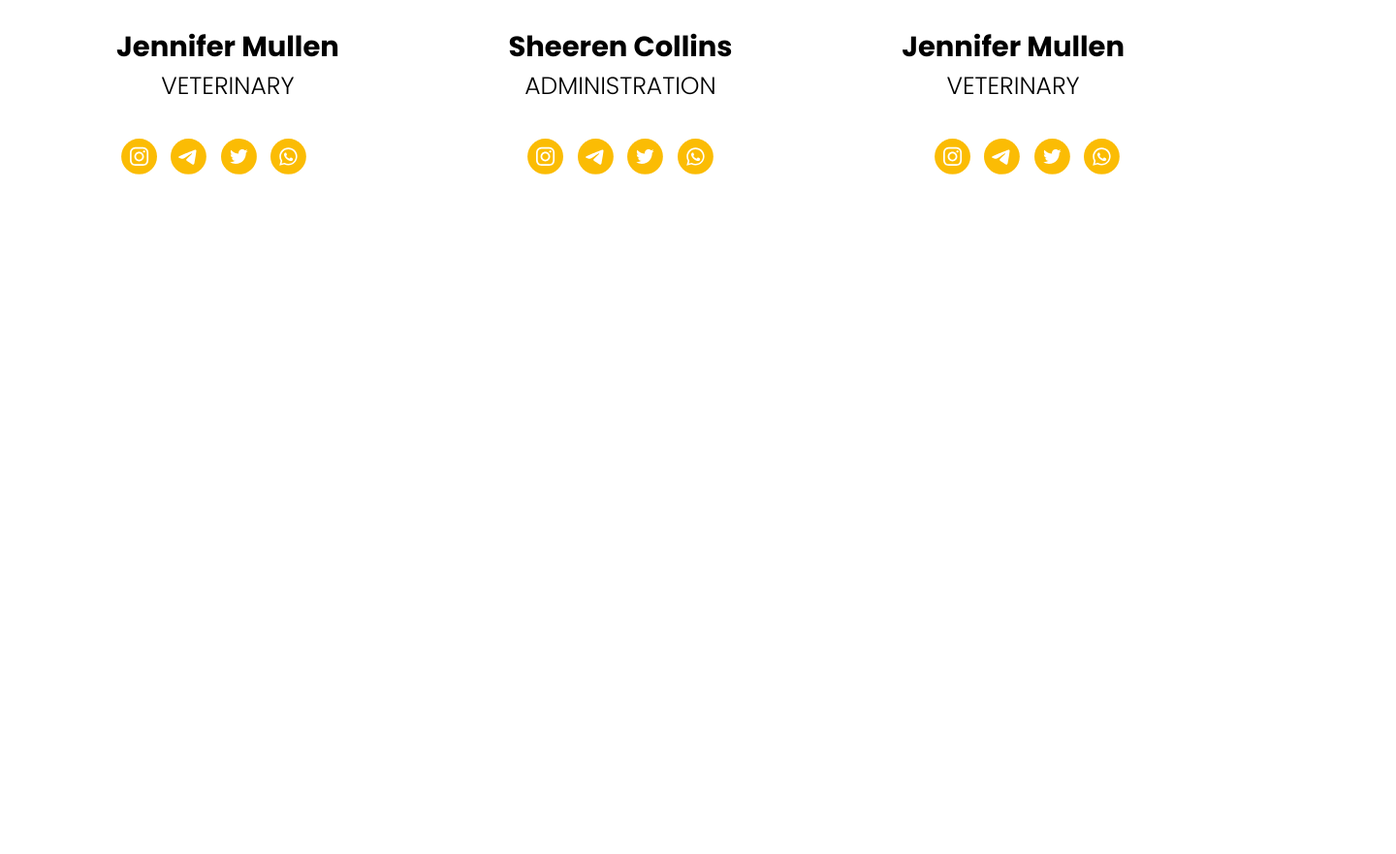
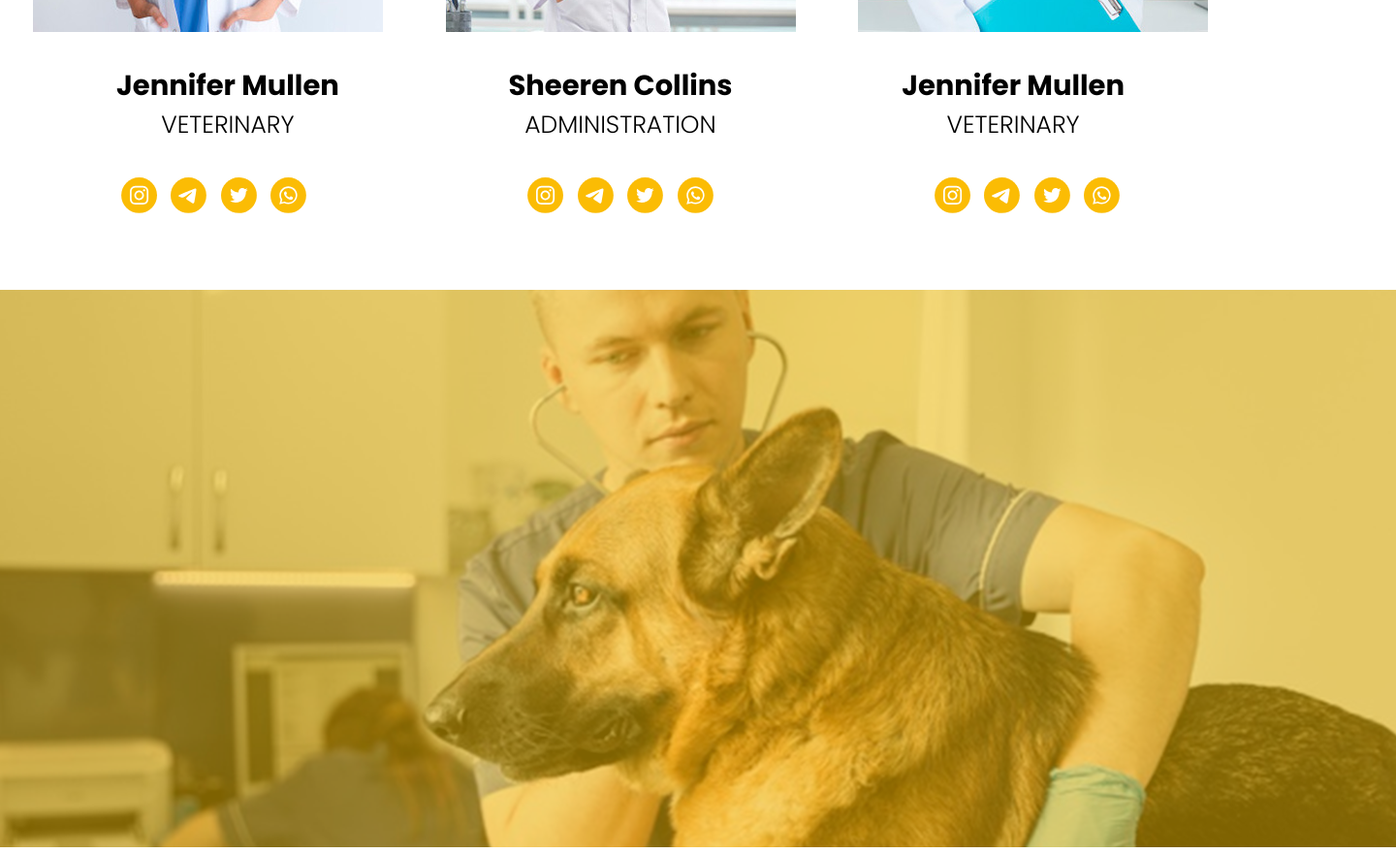
Before and after one commit to murad-hossain1/vetecare, a plain HTML site: page index.html in a window 1280 px wide. Shown: the part 5217-6098 px from the top of the page at 97% size, 1440 px wide, since content can reach past the window. Before the commit the page ends 5476 px from the top, so only its background shows below. Drawn offline with Linux system fonts and the light colour scheme.

Commit message:
section-7 completed

```diff
--- a/index.css
+++ b/index.css
@@ -386,7 +386,7 @@ ul li {
 
 .s5-container {
     width: 1220px;
-    height: 910px;
+    height: 950px;
     background-color: #fcc302;
     margin: 0 auto;
 }
@@ -517,3 +517,25 @@ ul li {
 }
 
 /* section-6 completed */
+.section-7 {
+    width: 100%;
+}
+
+.s7-container {
+    position: relative;
+    width: 1440px;
+    height: 575px;
+    margin: 0 auto;
+}
+
+.s7-overlay {
+    width: 1440px;
+    height: 575px;
+    position: absolute;
+    background-color: #fcc302;
+    opacity: 0.5;
+    top: 0;
+    left: 0;
+}
+
+/* section-7 completed */
--- a/index.html
+++ b/index.html
@@ -208,6 +208,15 @@
             </div>
         </div>
         <!-- section-6 completed -->
+        <div class="section-7">
+            <div class="s7-container">
+                <img src="./images/section7-img.png" alt="boy">
+                <div class="s7-overlay"></div>
+            </div>
+        </div>
+        <!-- section-7 completed -->
+
+
 
 
 
```
Also changed, not shown: images/section7-img.png (added).
